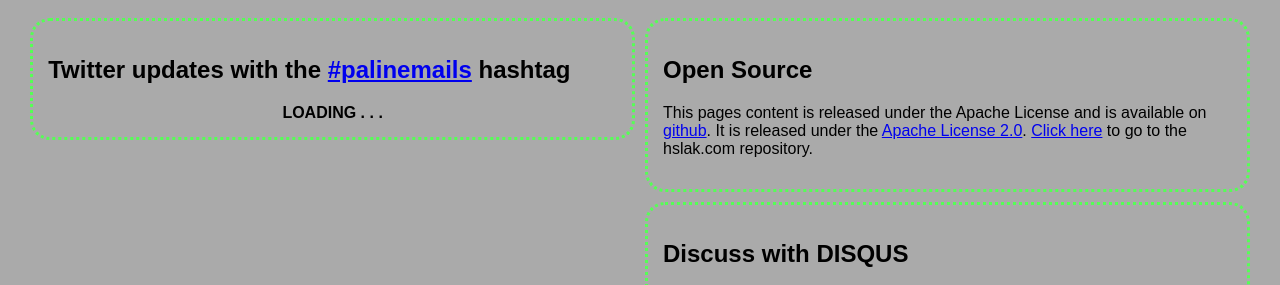
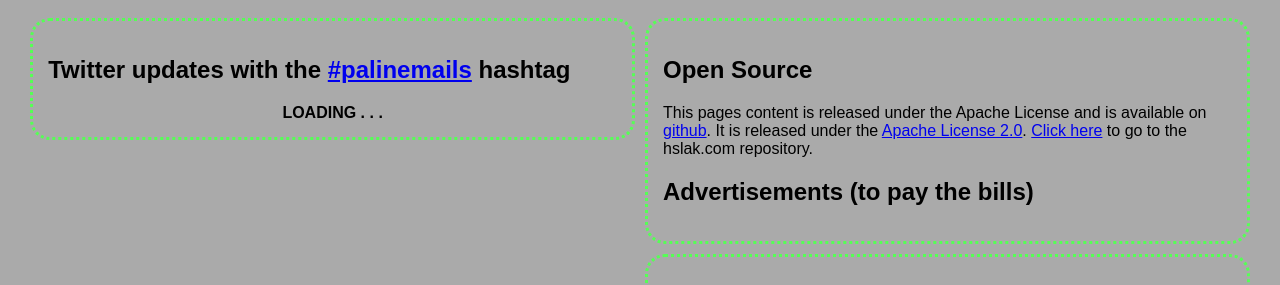
Before and after one commit to zippy1981/hslak.com, a plain HTML site: page index.html in a window 1280 px wide. Shown: the part 119-404 px from the top of the page. Drawn offline with Linux system fonts and the light colour scheme; a script that the page names is missing.

Commit message:
Moved the advertisements

```diff
--- a/index.html
+++ b/index.html
@@ -84,7 +84,6 @@
         google_ad_height = 250;
     </script>
 
-    <script type="text/javascript" src="http://pagead2.googlesyndication.com/pagead/show_ads.js"></script>
     <div class="contentArea">
         <div class="contentFrame contentFrame-left">
             <div id="palinemails-twitter" class="contentFrame-inner contentFrame-inner-left">
@@ -99,7 +98,11 @@
                 <p>This pages content is released under the Apache License and is available on
                 <a href="http://www.github.com">github</a>. It is released under the <a href="http://www.apache.org/licenses/LICENSE-2.0">Apache License 2.0</a>.
                 <a href="https://github.com/zippy1981/hslak.com">Click here</a> to go to the hslak.com repository.</p>
+
+                <h2>Advertisements (to pay the bills)</h2>
+                <script type="text/javascript" src="http://pagead2.googlesyndication.com/pagead/show_ads.js"></script>
             </div>
+
             <div class="contentFrame-inner contentFrame-inner-right">
                 <h2>Discuss with DISQUS</h2>
                 <p>Like what you see here. Have a suggestion for content? Place your comments below.</p>
```
